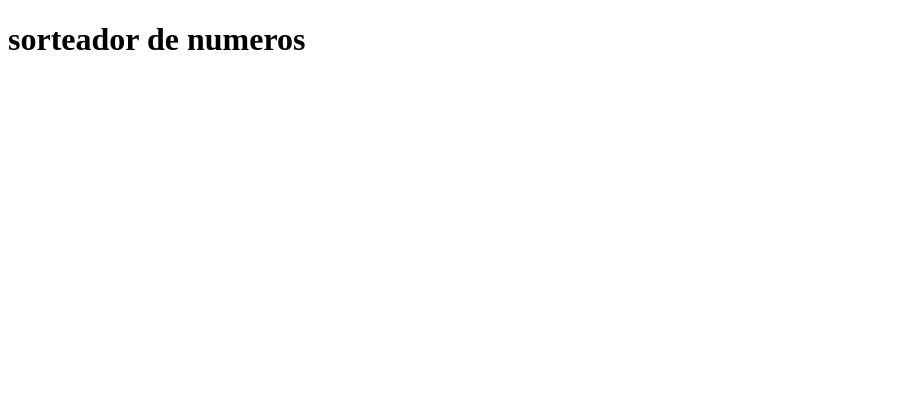
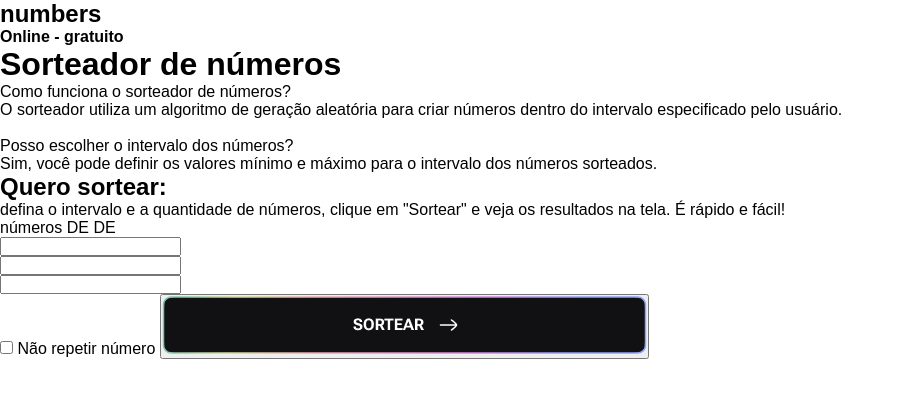
Before and after one commit to IgorGomes012/sorteador-de-numeros, a plain HTML site: page index.html in a window 1280 px wide. Shown: the whole page, without its empty margins (0-904 px from the left). Drawn offline with Linux system fonts and the light colour scheme.

Commit message:
add estruct html project sort number

```diff
--- a/index.html
+++ b/index.html
@@ -1,13 +1,47 @@
 <!DOCTYPE html>
 <html lang="pt-BR">
   <head>
-  <meta charset="UTF-8">
-  <meta name="viewport" content="width=device-width, initial-scale=1.0">
+    <meta charset="UTF-8" />
+    <meta name="viewport" content="width=device-width, initial-scale=1.0" />
     <link rel="stylesheet" href="styles.css" />
     <title>Document</title>
   </head>
   <body>
-  <h1>sorteador de numeros</h1>
+    <header>
+      <h2>numbers</h2>
+    </header>
+    <main>
+      <div>
+        <h4>Online - gratuito</h4>
+        <h1>Sorteador de números</h1>
+        <p class="colorP">Como funciona o sorteador de números?</p>
+        <p>
+          O sorteador utiliza um algoritmo de geração aleatória para criar
+          números dentro do intervalo especificado pelo usuário.
+        </p>
+        <br />
+        <p class="colorP">Posso escolher o intervalo dos números?</p>
+        <p>
+          Sim, você pode definir os valores mínimo e máximo para o intervalo dos
+          números sorteados.
+        </p>
+      </div>
+      <div>
+        <h2>Quero sortear:</h2>
+        <p class="sizeParagraphoSort">defina o intervalo e a quantidade de números, clique em "Sortear" e veja os resultados na tela. É rápido e fácil!</p>
+        <div class="sortContainer">
+           <span>números</span>
+           <span>DE</span>
+           <span>DE</span>
+           <div><input type="text" id="numberSort"></div>
+           <div><input type="text" id="minimalNumberSort"></div>
+           <div><input type="text" id="maximalNumberSort"></div>
+        </div>
+        <input type="checkbox">
+        <span>Não repetir número</span>
+        <button><img src="/img/Property 1=1.png" alt=""></button>
+      </div>
+    </main>
     <script src="/scripts.js"></script>
   </body>
 </html>
--- a/styles.css
+++ b/styles.css
@@ -0,0 +1,6 @@
+* {
+  margin: 0;
+  padding: 0;
+  box-sizing: border-box;
+  font-family: "Poppins", sans-serif;
+}
```
Also changed, not shown: img/Frame 48095955.png (added), img/Property 1=1-1.png (added), img/Property 1=1.png (added). Lines whose indentation alone changed are shown as unchanged.
